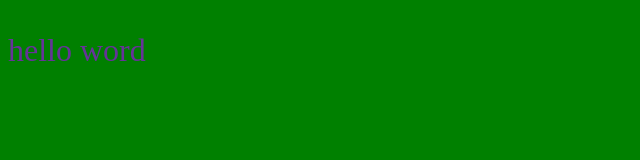
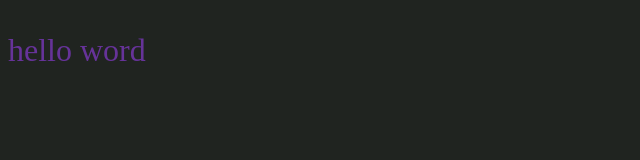
Before and after one commit to basharwaheb/login, a plain HTML site: page index.html in a window 1280 px wide. Shown: the whole page, without its empty margins (0-640 px from the left). Drawn offline with Linux system fonts and the light colour scheme.

Commit message:
cheange flie color style.css

```diff
--- a/style.css
+++ b/style.css
@@ -1,5 +1,5 @@
 body{
-    background-color: green;
+    background-color: rgb(32, 36, 32);
 }
 p{
     color: rebeccapurple;
```
